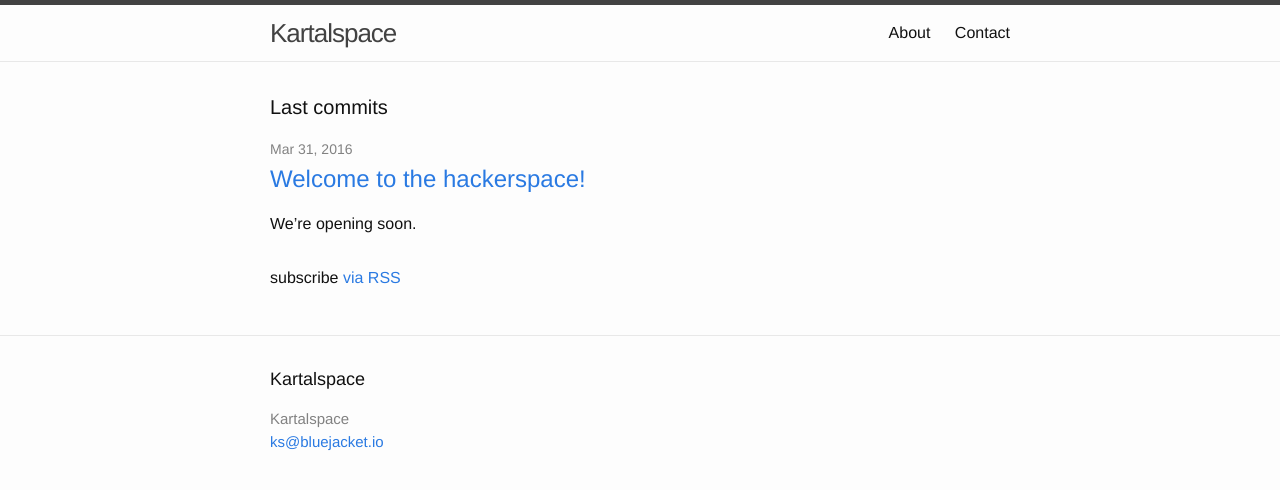
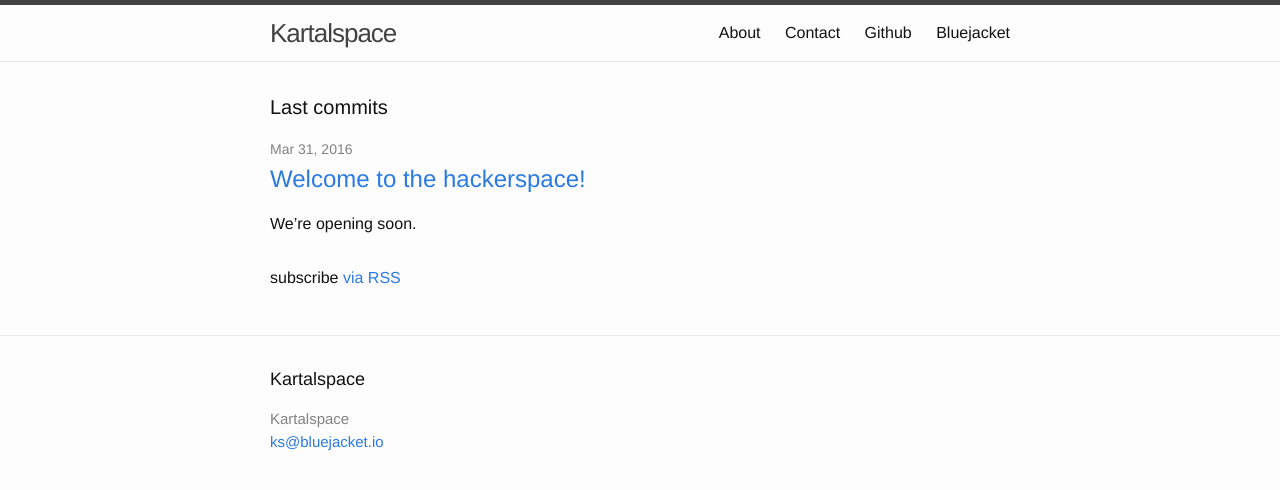
Before and after one commit to gitter-badger/ksweb, a Jekyll site: the page built from index.html, in a window 1280 px wide. Shown: the top 490 px of the page. Built offline with Jekyll 4.4.1, drawn with Linux system fonts in a browser that asks for light colours.

Commit message:
header link adds

```diff
--- a/_includes/header.html
+++ b/_includes/header.html
@@ -19,6 +19,8 @@
           <a class="page-link" href="{{ my_page.url | prepend: site.baseurl }}">{{ my_page.title }}</a>
           {% endif %}
         {% endfor %}
+        <a class="page-link" href="https://github.com/bluejacket-labs">Github</a>
+        <a class="page-link" href="http://bluejacket.io">Bluejacket</a>
       </div>
     </nav>
 
```
